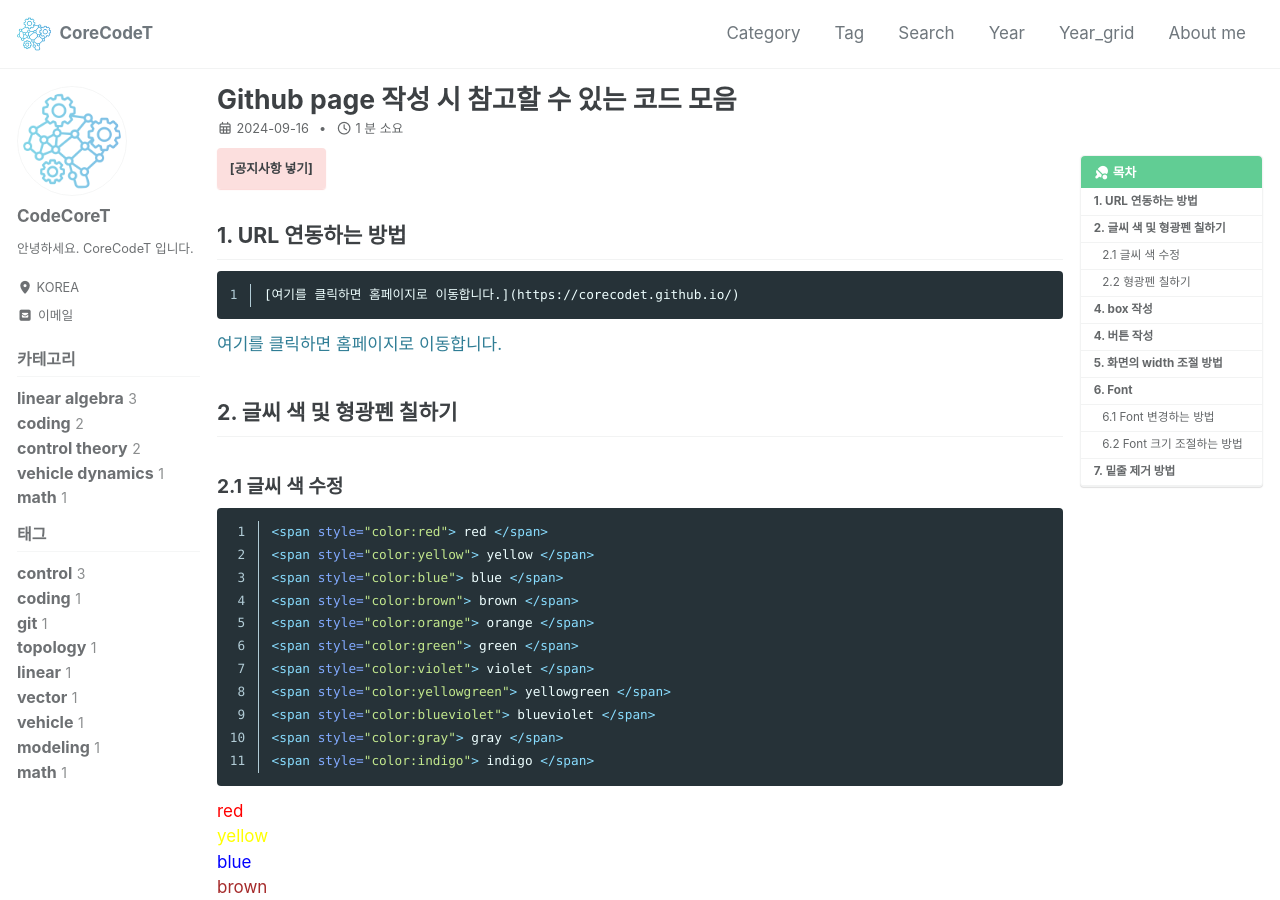
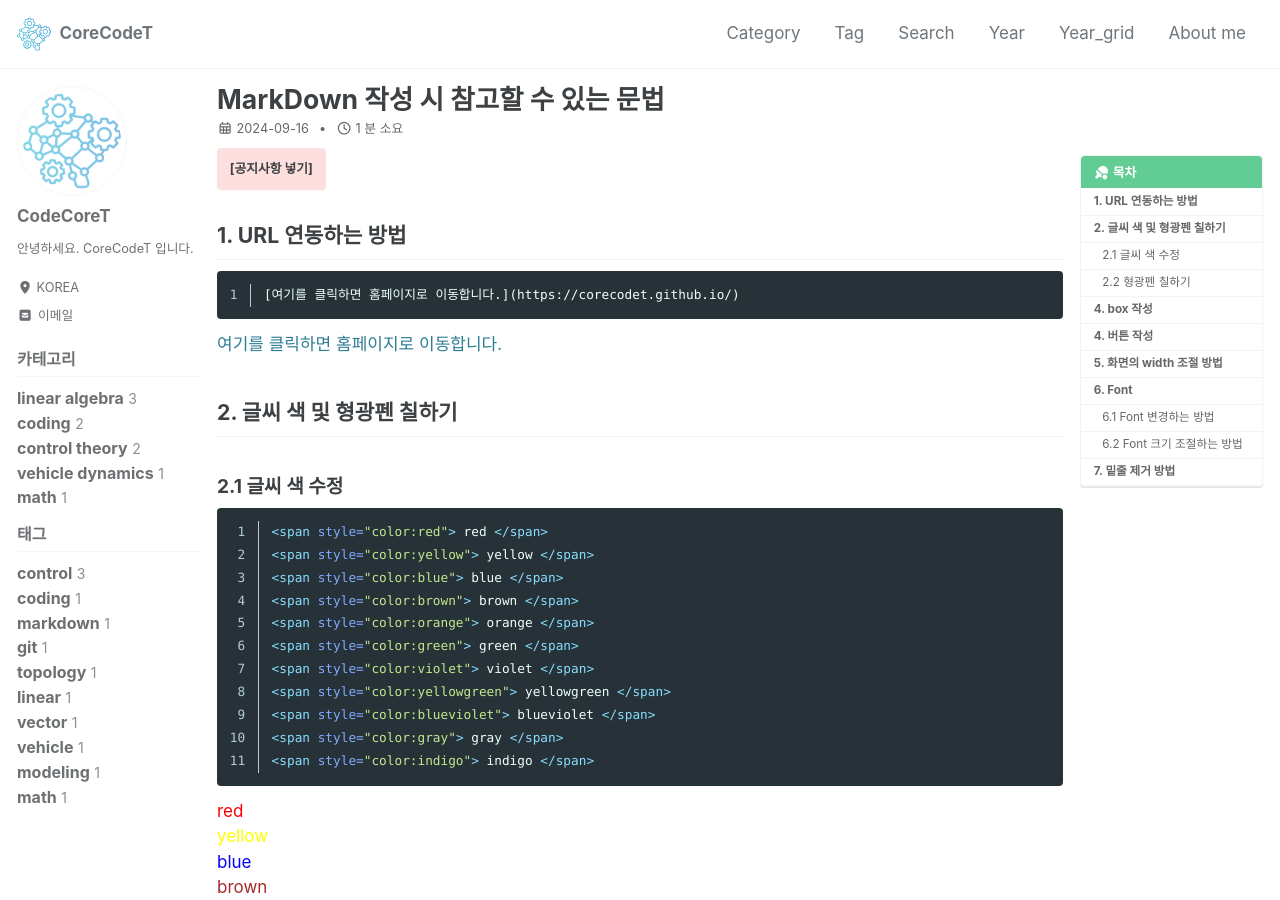
Before and after one commit to CoreCodeT/CoreCodeT.github.io, a Jekyll site: the page built from _posts/2024-09-16-MarkupDownRef.md, in a window 1280 px wide and 900 px high. Built offline with Jekyll 4.4.1, drawn with Linux system fonts in a browser that asks for light colours; cached includes are drawn as plain includes; some web fonts are replaced; formulas are drawn with MathJax 3.

Commit message:
fix markupdownref

```diff
--- a/_posts/2024-09-16-MarkupDownRef.md
+++ b/_posts/2024-09-16-MarkupDownRef.md
@@ -1,8 +1,8 @@
 ---
 layout: single
-title: "Github page 작성 시 참고할 수 있는 코드 모음"
+title: "MarkDown 작성 시 참고할 수 있는 문법"
 categories: coding
-tag: [coding]
+tag: [coding, markdown]
 toc: true
 toc_sticky: true
 toc_label: 목차
```
